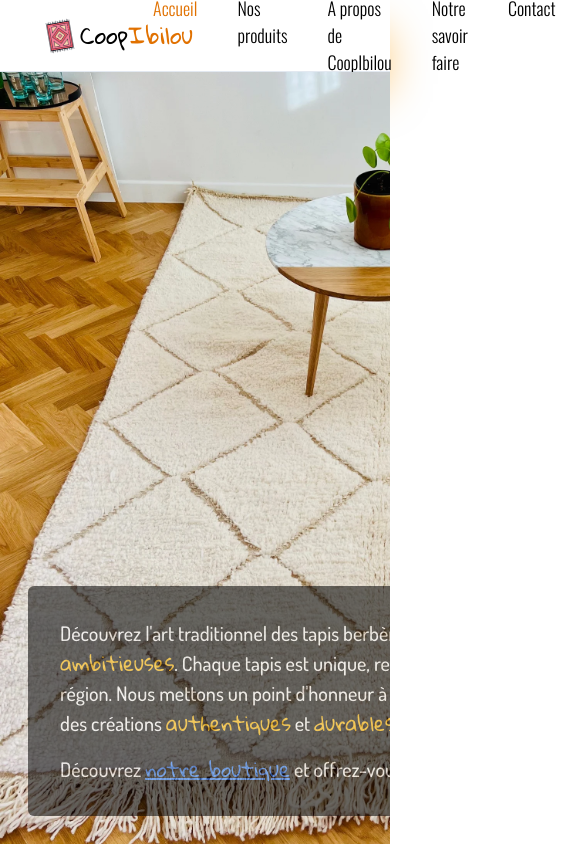
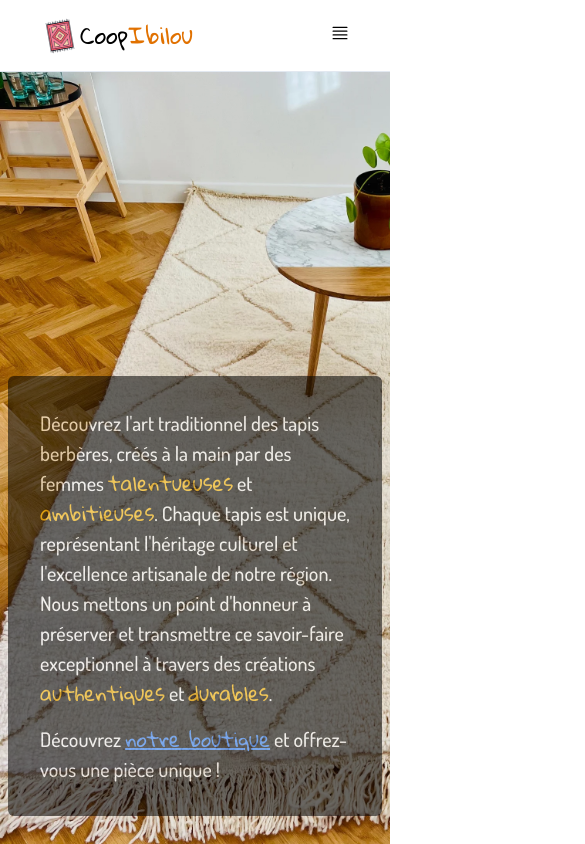
Before and after one commit to eddelymy/site-coopibilou, a Vue app: page / in a window 390 px wide. Shown: the top 844 px of the page, 585 px wide, since content can reach past the window. Built offline with nearby package versions, Linux system fonts and the light colour scheme.

Commit message:
responsive design

```diff
--- a/package.json
+++ b/package.json
@@ -14,6 +14,7 @@
     "lint": "eslint . --fix"
   },
   "dependencies": {
+    "@heroicons/vue": "^2.2.0",
     "@tailwindcss/vite": "^4.1.4",
     "pinia": "^3.0.1",
     "tailwindcss": "^4.1.4",
--- a/src/assets/style/base.css
+++ b/src/assets/style/base.css
@@ -35,13 +35,15 @@
   font-weight: normal;
 }
 body {
-  height: 100vh;
+  min-height: 100vh;
   width: 100%;
   color: black;
   background: white;
-  font-family: 'Poppins',sans-serif;
+  font-family: 'Poppins', sans-serif;
   font-size: 14px;
+  min-width: 100vw;
 }
+
 
 @layer components {
   .active-link span{
--- a/src/components/common/GlobaleComponent.vue
+++ b/src/components/common/GlobaleComponent.vue
@@ -1,6 +1,9 @@
 <template>
-  <div class="w-full h-screen flex flex-col">
-    <HeaderComponent/>
+  <div class=" w-full h-screen flex flex-col overflow-hidden">
+    <div class="w-full">
+      <HeaderComponent/>
+    </div>
+
     <div class="h-full w-full max-h-screen overflow-y-auto bg-amber-100">
       <RouterView />
     </div>
--- a/src/components/common/HeaderComponent.vue
+++ b/src/components/common/HeaderComponent.vue
@@ -1,5 +1,5 @@
 <template>
-  <div class="h-18 shadow-2xl shadow-amber-500 border-b border-b-slate-200 flex items-center justify-between px-10 bg-white text-black w-full">
+  <div class="h-18 relative shadow-2xl shadow-amber-500 border-b border-b-slate-200 flex items-center justify-between px-10 bg-white text-black w-full">
     <a href="/" class="flex items-center">
       <img width="40" src="@/assets/images/logo.png" class=" -rotate-10" />
       <div class="flex" style="font-family: EduAUVICWANTArrows;font-size: 23px;">
@@ -9,7 +9,7 @@
     </a>
     <div
       style="font-family: Oswald-Regular;font-size: 18px;"
-      class="flex gap-10"
+      class="flex gap-10 max-lg:hidden"
       >
       <div v-for="menu in menus">
         <RouterLink
@@ -20,12 +20,41 @@
         </RouterLink>
       </div>
     </div>
-
+    <div class="min-lg:hidden">
+      <button type="button" class="text-black hover:text-amber-600" @click="openMenu">
+        <Bars4Icon class="w-5"/>
+      </button>
+    </div>
+    <Transition>
+      <div
+        v-show="open"
+        class="min-lg:hidden rounded-md bg-white z-50 p-5 absolute right-4 top-20 w-[300px]">
+        <div class="flex justify-end mb-5">
+          <button type="button" class="text-black hover:text-amber-600" @click="closeMenu">
+            <XMarkIcon class="w-5"/>
+          </button>
+        </div>
+        <div class="flex flex-col gap-4">
+          <div v-for="menu in menus">
+            <RouterLink
+              class="flex hover:text-amber-600"
+              activeClass="text-amber-600"
+              exactActiveClass="text-amber-600" :to="menu.url"
+              @click="closeMenu">
+              <span>{{ menu.label }}</span>
+            </RouterLink>
+          </div>
+        </div>
+      </div>
+    </Transition>
   </div>
 
 </template>
 
 <script setup >
+// import { BeakerIcon } from '@heroicons/vue/24/solid'
+import {Bars4Icon} from '@heroicons/vue/24/outline'
+import {XMarkIcon} from '@heroicons/vue/24/outline'
 import { RouterLink } from 'vue-router'
 import {ref} from 'vue'
 
@@ -38,4 +67,24 @@ const menus = ref([
   {label:'FAQ',url:'/f-a-q'},
   {label:'Panier',url:'/panier'},
 ])
+
+const open = ref(false)
+
+function openMenu(){
+  open.value = true
+}
+function closeMenu(){
+  open.value = false
+}
 </script>
+<style scoped>
+.v-enter-active,
+.v-leave-active {
+  transition: opacity 0.5s ease;
+}
+
+.v-enter-from,
+.v-leave-to {
+  opacity: 0;
+}
+</style>
--- a/src/views/HomeView.vue
+++ b/src/views/HomeView.vue
@@ -4,7 +4,7 @@
     relative">
     <div
       style="font-family:Dosis-Medium ; font-size: 20px;"
-      class="bg-black opacity-55 w-[900px] z-50 text-white rounded-md p-8 flex flex-col gap-4 absolute bottom-7 left-7">
+      class="bg-black opacity-55 max-w-[900px] text-white rounded-md p-8 flex flex-col gap-4 absolute bottom-7 left-2 right-2 min-lg:left-7">
 
       <div>
 
```
Also changed, not shown: 1 other file (tests, documents, lock files or other folders).
